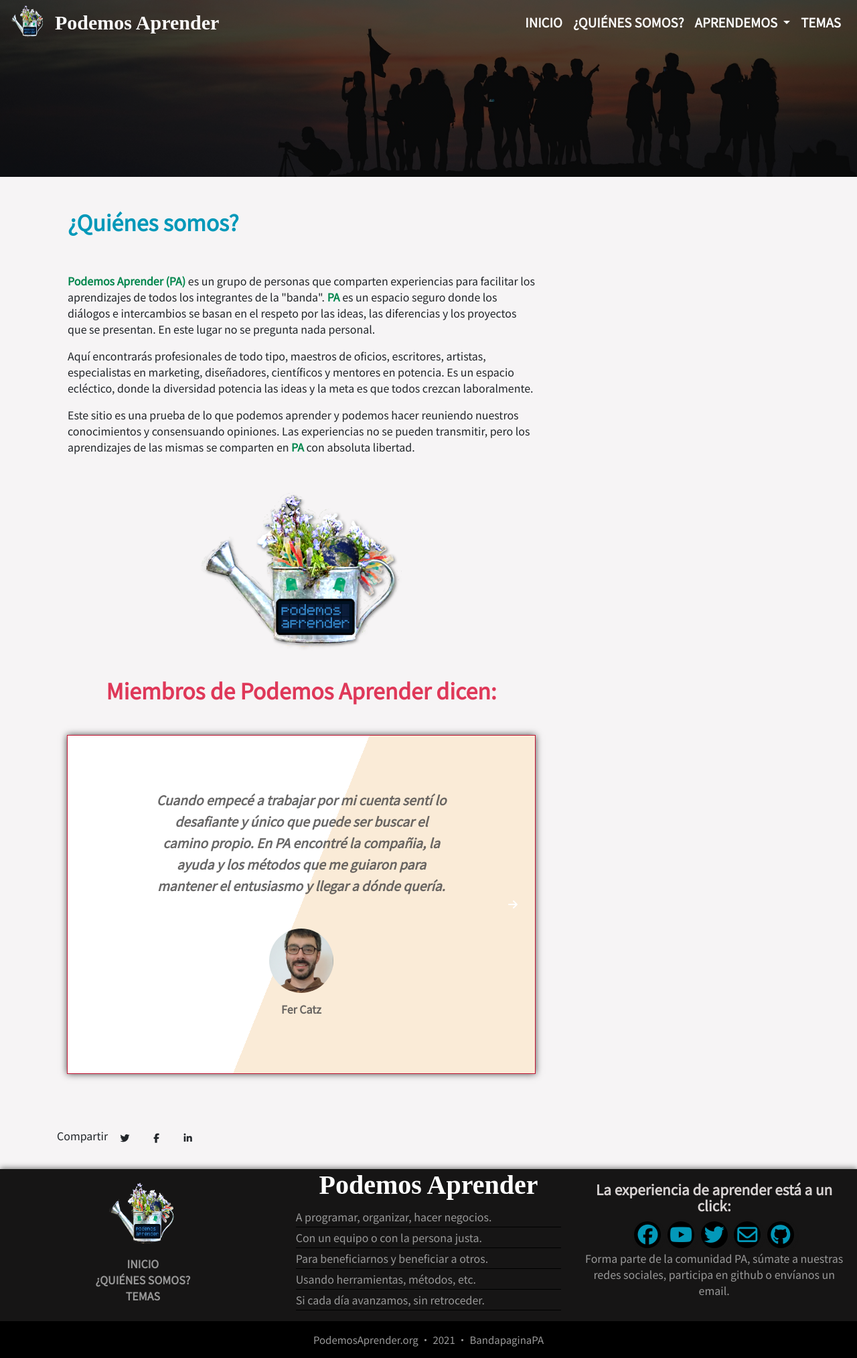
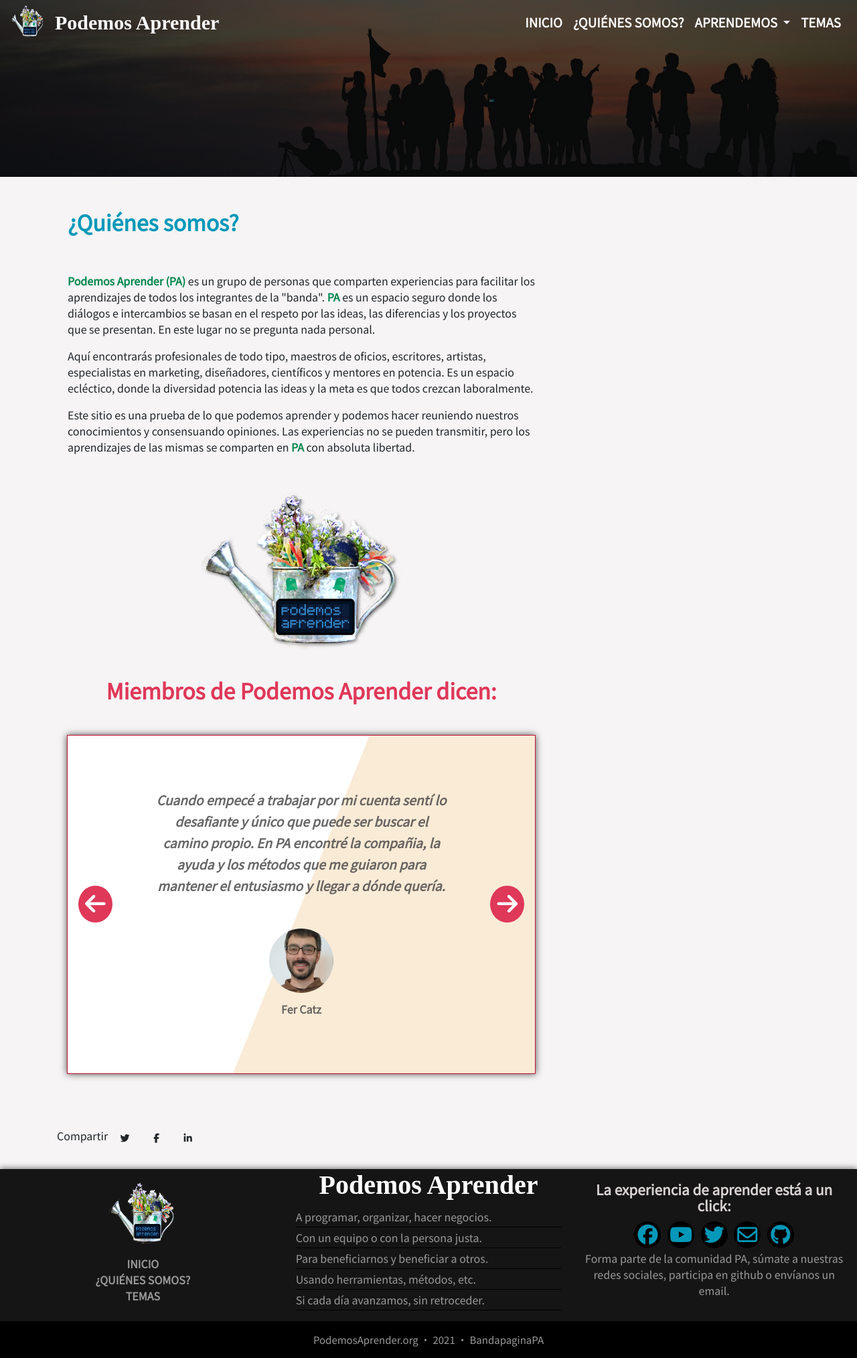
Before and after one commit to podemosaprender/podemosaprender.github.io, a Jekyll site: the page built from quienes-somos.md, in a window 1280 px wide. Shown: the whole page at 67% size. Built offline with Jekyll 4.4.1, drawn with Linux system fonts in a browser that asks for light colours; nearby versions of some CDN libraries; some web fonts are replaced; comment, search, counter and statistics services are not loaded.

Commit message:
class flecha

```diff
--- a/_repetimos/quienes-somos.html
+++ b/_repetimos/quienes-somos.html
@@ -36,7 +36,7 @@
                 </div>
 {% assign clases = "" %}
 {% endfor %}
-            </div> <a class="carousel-control-prev" href="#demo" data-slide="prev" aria-label="Volver a un testimonio anterior"> <i class='fas fa-arrow-left i'></i> </a> <a class="carousel-control-next" href="#demo" data-slide="next" aria-label="Avanzar a un testimonio siguiente"> <i class='fas fa-arrow-right i'></i> </a>
+            </div> <a class="carousel-control-prev" href="#demo" data-slide="prev" aria-label="Volver a un testimonio anterior"> <i class='fas fa-arrow-left flecha'></i> </a> <a class="carousel-control-next" href="#demo" data-slide="next" aria-label="Avanzar a un testimonio siguiente"> <i class='fas fa-arrow-right flecha'></i> </a>
         </div>
     </div>
 
```
